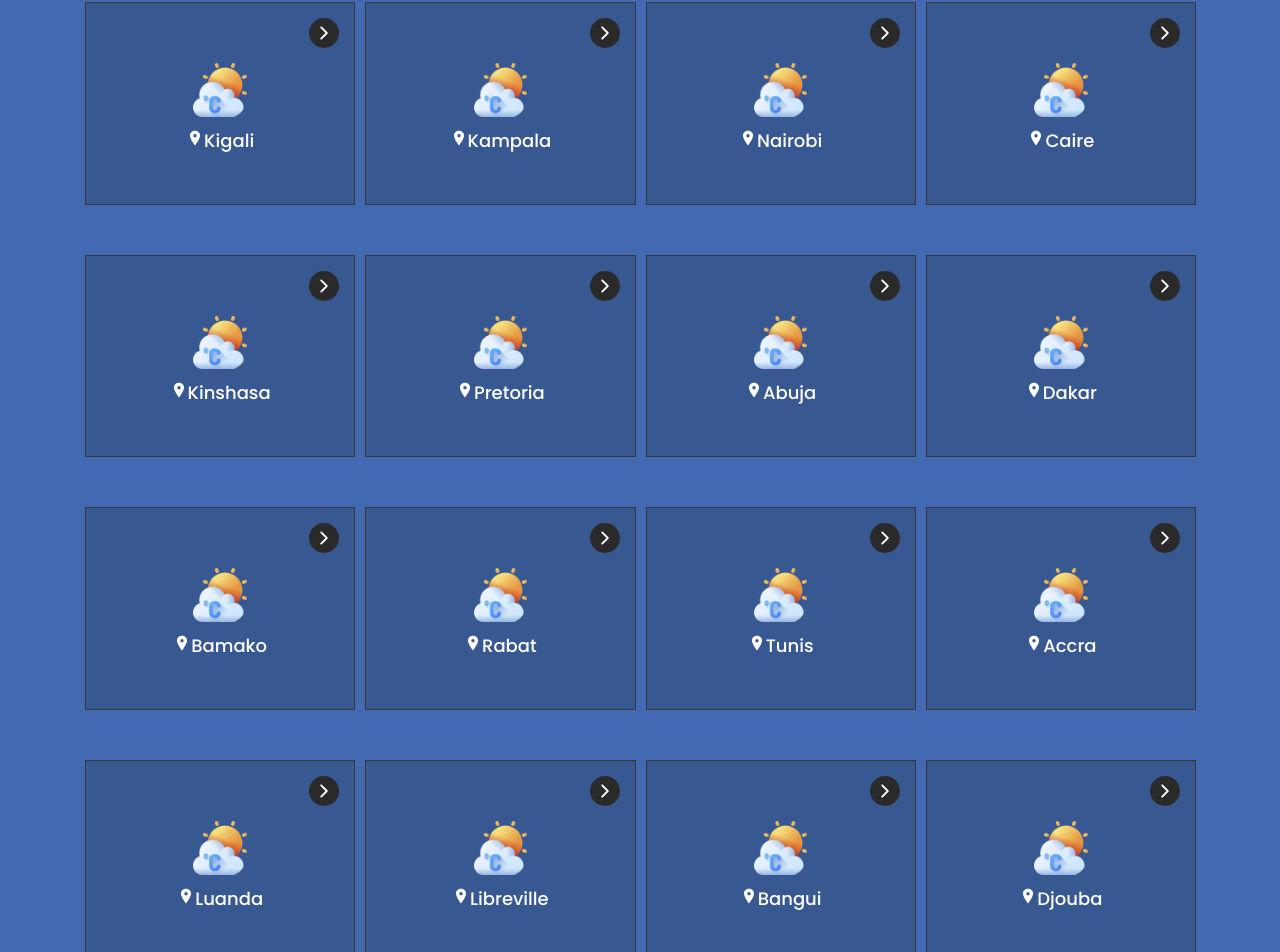
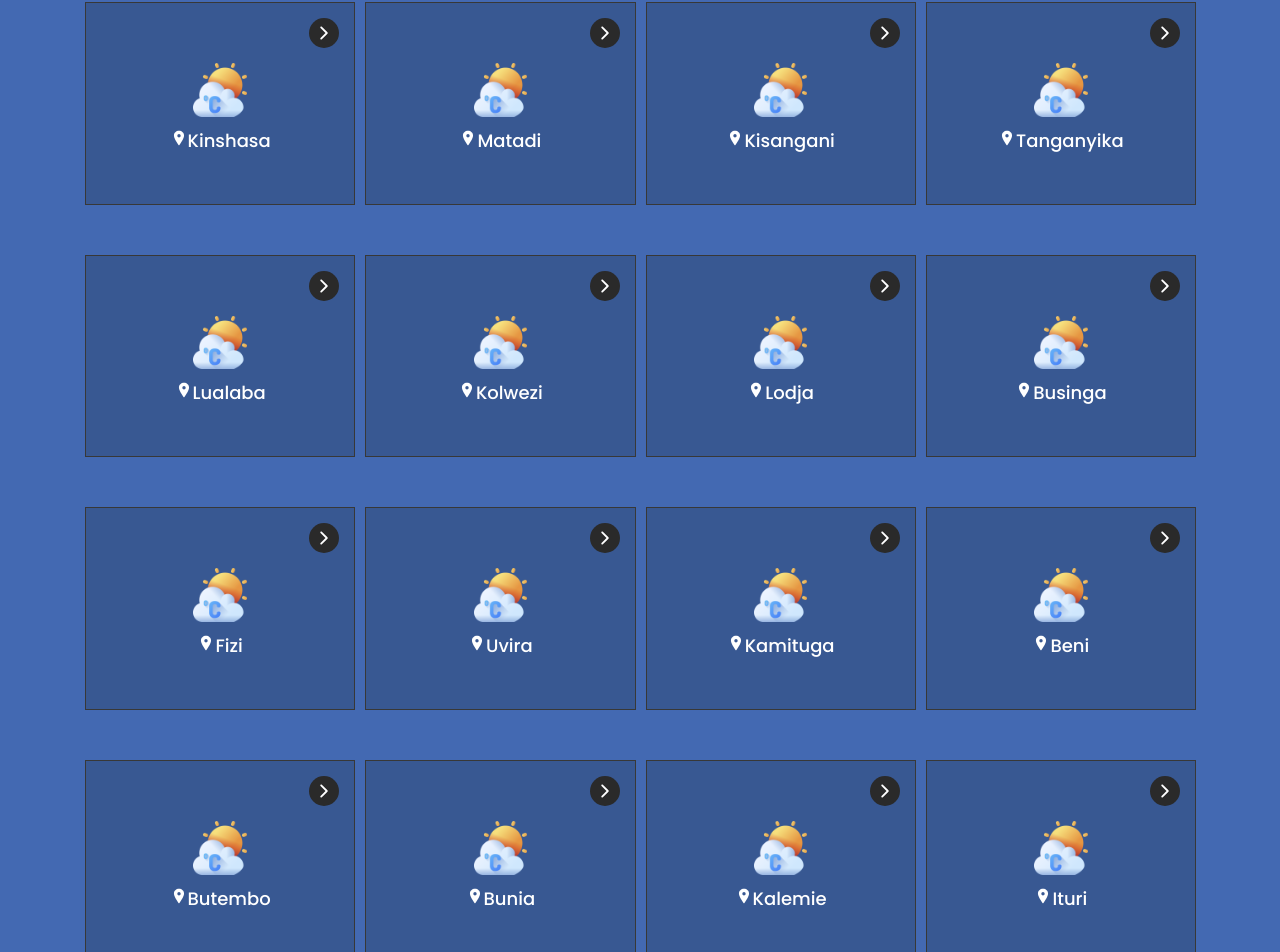
Before and after one commit to omarbabou/react-metrics-webapp, a React (Create React App) app: page / in a window 1280 px wide. Shown: the part 438-1390 px from the top of the page. Built offline with nearby package versions, Linux system fonts and the light colour scheme.

Commit message:
Add cities to the countryCapitols

```diff
--- a/src/components/locations/Locations.js
+++ b/src/components/locations/Locations.js
@@ -13,12 +13,7 @@ const Locations = () => {
   const handleChange = (event) => {
     setSearchQuery(event.target.value);
   };
-  const CountryCapitols = [
-    'Kigali', 'Kampala', 'Nairobi', 'Caire', 'Kinshasa',
-    'Pretoria', 'Abuja', 'Dakar', 'Bamako', 'Rabat', 'Tunis',
-    'Accra', 'Luanda', 'Libreville', 'Bangui', 'Djouba', 'Alger',
-    'Conakry', 'Lusaka', 'Moroni', 'Mogadishu', 'Praia', 'Gaborone', 'Harare', 'Tripoli',
-  ];
+  const CountryCapitols = ['Kinshasa', 'Matadi', 'Kisangani', 'Tanganyika', 'Lualaba', 'Kolwezi', 'Lodja', 'Businga', 'Fizi', 'Uvira', 'Kamituga', 'Beni', 'Butembo', 'Bunia', 'Kalemie', 'Ituri', 'Boende', 'Bosobolo', 'Kabinda', 'Boma', 'Gbadolite', 'Likasi', 'Gemena', 'Bandundu', 'kananga'];
   const searchedCountriesCapitols = searchQuery.trim().length
    > 0 ? CountryCapitols.filter((c) => c.toLowerCase().includes(searchQuery.toLowerCase()))
     : CountryCapitols;
--- a/src/styles/styles.css
+++ b/src/styles/styles.css
@@ -164,7 +164,7 @@ svg {
   display: flex;
   justify-content: space-between;
   gap: 20px;
-  margin-right: 20px;
+  margin-left: 48.8%;
 }
 
 .details-content-2 {
```
